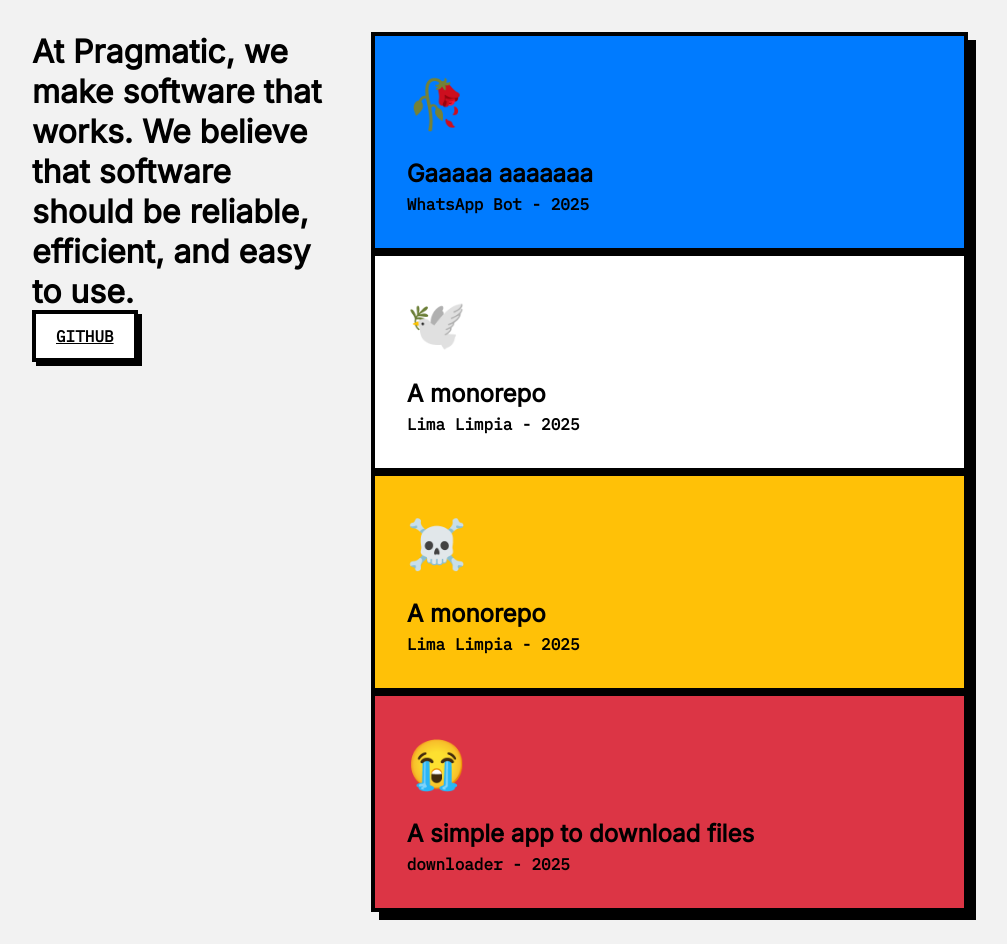
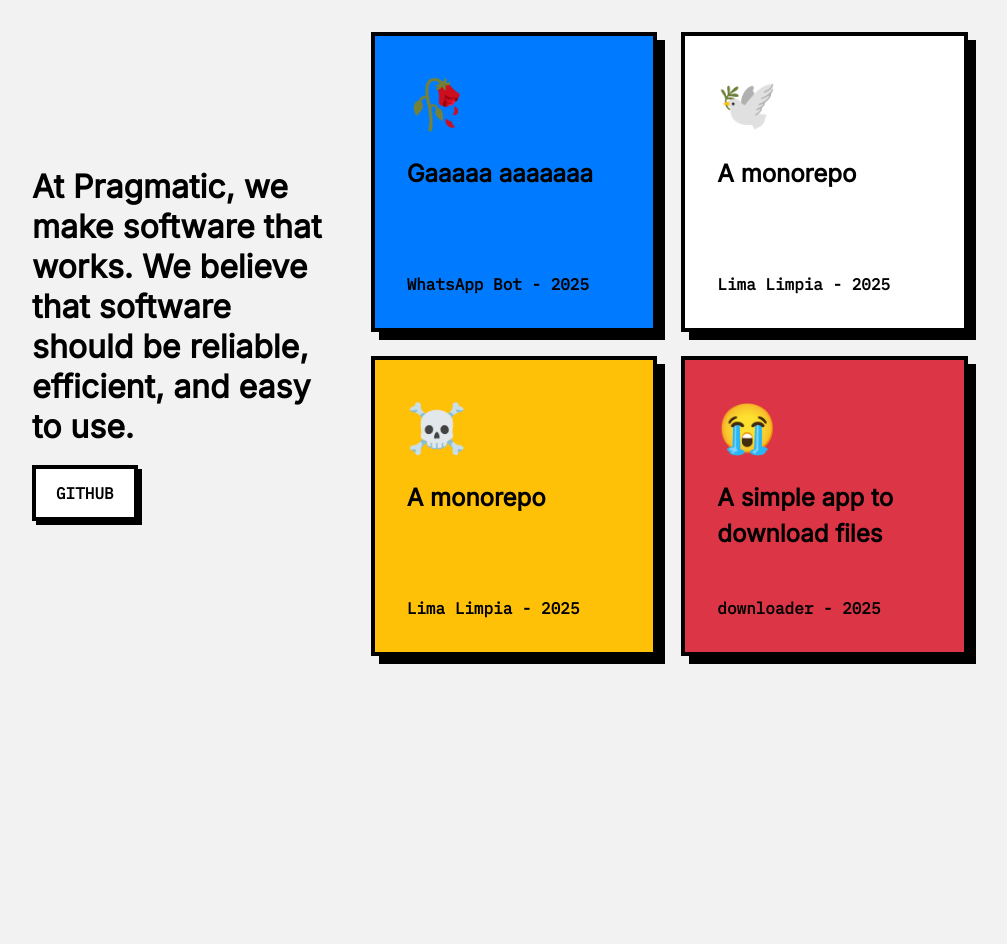
Before and after one commit to empiricalhq/empiricalhq.github.io, a React (Vite) app: page / in a window 1280 px wide. Shown: the whole page, without its empty margins (140-1147 px from the left). After the commit the page ends 800 px from the top, so only its background shows below. Built offline with nearby package versions, Linux system fonts and the light colour scheme.

Commit message:
deploy demo (#1)

```diff
--- a/package.json
+++ b/package.json
@@ -7,7 +7,8 @@
     "dev": "vite",
     "build": "tsc -b && vite build",
     "lint": "eslint .",
-    "preview": "vite preview"
+    "preview": "vite preview",
+    "check": "biome format --write . && biome check --write"
   },
   "dependencies": {
     "react": "^19.2.0",
--- a/src/App.tsx
+++ b/src/App.tsx
@@ -3,22 +3,18 @@ import SocialLink from "./components/social-link";
 
 function App() {
   return (
-    <div>
     <div className="container">
       <div className="intro">
         <h1>
           At Pragmatic, we make software that works. We believe that software
           should be reliable, efficient, and easy to use.
         </h1>
-          <div style={{ marginTop: ".75rem" }}>
-            <SocialLink href="https://github.com/empiricalhq/">
-              GITHUB
-            </SocialLink>
+        <div style={{ marginTop: "1.15rem" }}>
+          <SocialLink href="https://github.com/empiricalhq/">GITHUB</SocialLink>
         </div>
       </div>
 
-        <div className="projects">
-          <div>
+      <div className="projects-grid">
         <ProjectCard
           color="blue"
           icon="🥀"
@@ -49,8 +45,6 @@ function App() {
         />
       </div>
     </div>
-      </div>
-    </div>
   );
 }
 
--- a/src/components/project-card.tsx
+++ b/src/components/project-card.tsx
@@ -1,30 +1,36 @@
+interface CardProps {
+  title: string;
+  year: string;
+  appName: string;
+  color: "blue" | "green" | "red" | "yellow" | "white";
+  icon: string;
+}
+
 const cardColors = {
   blue: "var(--color-blue)",
   green: "var(--color-green)",
   red: "var(--color-red)",
   yellow: "var(--color-yellow)",
+  white: "var(--color-white)",
 };
 
-export default function ProjectCard({ title, year, appName, color, icon }) {
+export default function ProjectCard({
+  title,
+  year,
+  appName,
+  color,
+  icon,
+}: CardProps) {
+  const style = {
+    backgroundColor: cardColors[color] || "white",
+  };
+
   return (
-    <article
-      style={{
-        backgroundColor: cardColors[color] || "white",
-        border: "var(--border)",
-        boxShadow: "var(--shadow)",
-        padding: "2rem",
-      }}
-    >
-      <div style={{ fontSize: "3rem", marginBottom: "1rem" }}>{icon}</div>
-      <h3 style={{ fontSize: "1.5rem" }}>{title}</h3>
+    <article style={style} className="project-card">
+      <div className="card-icon">{icon}</div>
+      <h3 className="card-title">{title}</h3>
 
-      <div
-        style={{
-          marginTop: "auto",
-          fontFamily: "IBM Plex Mono",
-          fontWeight: "700",
-        }}
-      >
+      <div className="card-meta">
         {appName} - {year}
       </div>
     </article>
--- a/src/components/social-link.tsx
+++ b/src/components/social-link.tsx
@@ -1,13 +1,16 @@
-const SocialLink = ({ href, children }) => {
-    return (
-        <a href={href}
-          target="_blank"
-          rel="noopener noreferrer"
-          className="button"
-        >
-            {children}
-        </a>
-    );
+import type { ReactNode } from "react";
+
+interface SocialLinkProps {
+  href: string;
+  children: ReactNode;
+}
+
+const SocialLink = ({ href, children }: SocialLinkProps) => {
+  return (
+    <a href={href} target="_blank" rel="noopener noreferrer" className="button">
+      {children}
+    </a>
+  );
 };
 
 export default SocialLink;
--- a/src/styles/main.css
+++ b/src/styles/main.css
@@ -28,14 +28,50 @@
   max-width: 1000px;
   margin: 0 auto;
   padding: 2rem;
+
+  .intro {
+    margin: auto 0;
   }
 
-.intro {
-    /* background-color: yellow;*/
+  .projects-grid {
+    display: grid;
+    grid-template-columns: repeat(2, 1fr);
+    gap: 1.5rem;
+
+    .project-card {
+      display: flex;
+      flex-direction: column;
+      padding: 2rem;
+      position: relative;
+      min-height: 300px;
+      border: var(--border);
+      box-shadow: var(--shadow);
+      transition: all 0.2s cubic-bezier(0.25, 0.45, 0.45, 0.94);
+
+      .card-icon {
+        font-size: 3rem;
+        margin-bottom: 1rem;
       }
 
-.projects {
-    /* background-color: green; */
+      .card-title {
+        font-size: 1.5rem;
+        font-weight: 700;
+        margin-bottom: 1rem;
+      }
+
+      .card-meta {
+        margin-top: auto;
+        font-family: "IBM Plex Mono", monospace;
+        font-weight: 700;
+      }
+    }
+
+    .project-card:hover {
+      transform: translateY(4px, 4px);
+      box-shadow: var(--shadow-hover);
+      z-index: 10;
+    }
+  }
 }
 
 h1 {
@@ -44,18 +80,22 @@ h1 {
 }
 
 .button {
-    display: 'inline-block';
-    font-family: 'IBM Plex Mono', monospace;
+  display: inline-block;
+  font-family: "IBM Plex Mono", monospace;
   font-weight: 700;
-    text-decoration:'none';
+  text-decoration: none;
   color: var(--color-black);
   background-color: var(--color-white);
 
   border: var(--border);
   box-shadow: var(--shadow-hover);
   padding: 0.75rem 1.25rem;
+  transition: all 0.1s ease;
+  transform: translate(0, 0);
 }
 
 .button:hover {
   background-color: var(--color-green);
+  box-shadow: 2px 2px 0px var(--color-black);
+  transform: translate(2px, 2px);
 }
```
Also changed, not shown: src/styles/reset.css (indentation only). Lines whose indentation alone changed are shown as unchanged.
